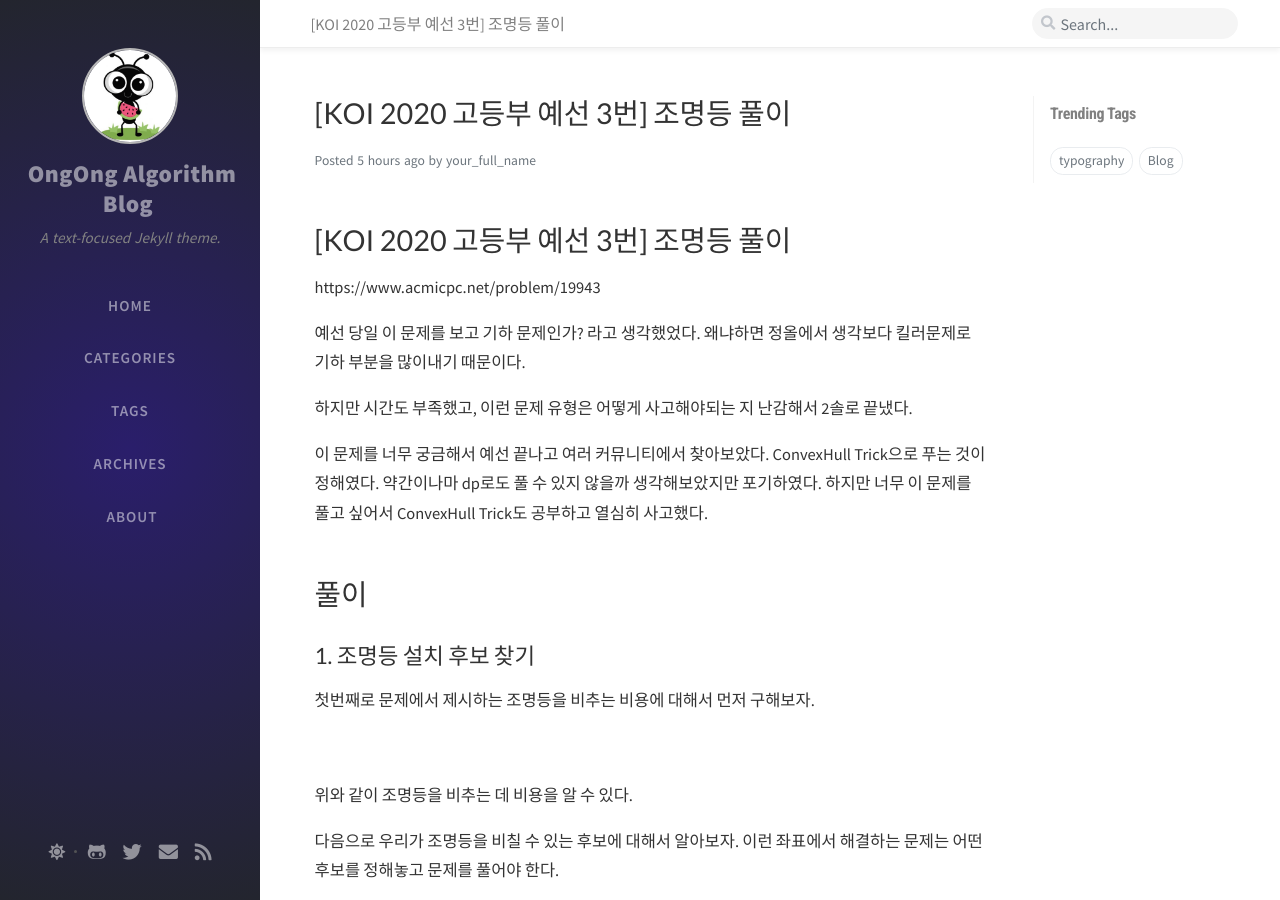
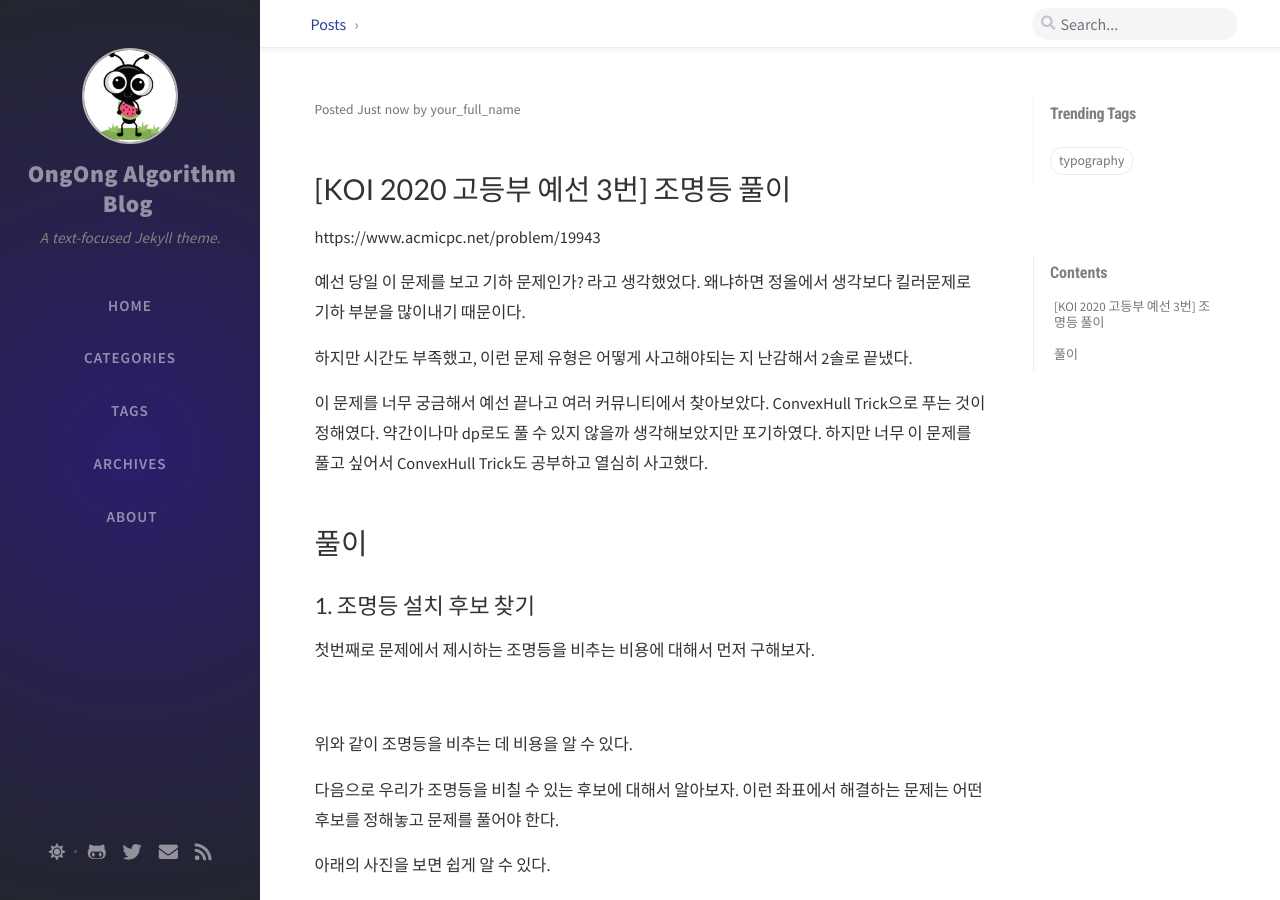
Before and after one commit to RealOngOng/Blog, a Jekyll site: the page built from _posts/2020-10-02-KOI2020high3.md, in a window 1280 px wide and 900 px high. Built offline with Jekyll 4.4.1, drawn with Linux system fonts in a browser that asks for light colours; nearby versions of some CDN libraries; our own code applies the rules of GitHub Pages for plain Markdown files; comment, search, counter and statistics services are not loaded; some of the changed lines change nothing that is shown.

Commit message:
2020-10-02 06:56

```diff
--- a/_config.yml
+++ b/_config.yml
@@ -106,7 +106,60 @@
 permalink: /posts/:title/
 
 defaults:
-
+  -
+    scope:
+      path: ""          # An empty string here means all files in the project
+      type: posts
+    values:
+      layout: post
+      comments: true    # Enable comments in posts.
+      toc: true         # Display TOC column in posts.
+      location: Post
+      breadcrumb:
+        -
+          label: Posts
+          url: /
+  -
+    scope:
+      path: _drafts
+    values:
+      comments: false
+  -
+    scope:
+      path: tags
+    values:
+      tab_active: Tags
+      location: Tag
+      breadcrumb:
+        -
+          label: Home
+          url: /
+        -
+          label: Tags
+          url: /tabs/tags/
+  -
+    scope:
+      path: categories
+    values:
+      tab_active: Categories
+      location: Category
+      breadcrumb:
+        -
+          label: Home
+          url: /
+        -
+          label: Categories
+          url: /tabs/categories/
+  -
+    scope:
+      path: tabs
+    values:
+      layout: page
+      dynamic_title: true    # Hide title in mobile screens.
+      breadcrumb:
+        -
+          label: Home
+          url: /
 
 sass:
   sass_dir: /assets/css
--- a/_posts/2020-10-02-KOI2020high3.md
+++ b/_posts/2020-10-02-KOI2020high3.md
@@ -1,9 +1,10 @@
 ---
-title: "[KOI 2020 고등부 예선 3번] 조명등 풀이"
+title: [KOI 2020 고등부 예선 3번] 조명등 풀이
 categories:
-- Blog
+- Algorithm
+- KOI
 tags:
-- Blog
+- KOI 2020
 ---
 
 # [KOI 2020 고등부 예선 3번] 조명등 풀이
```
